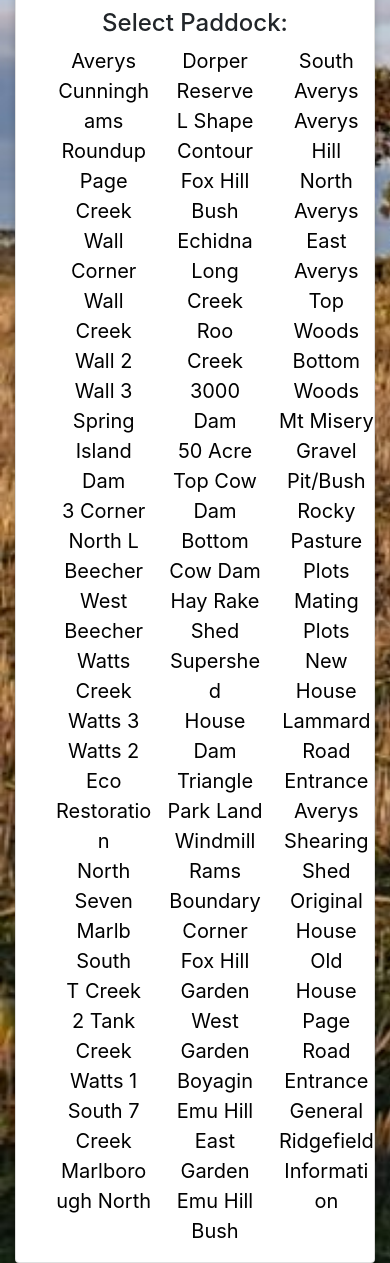
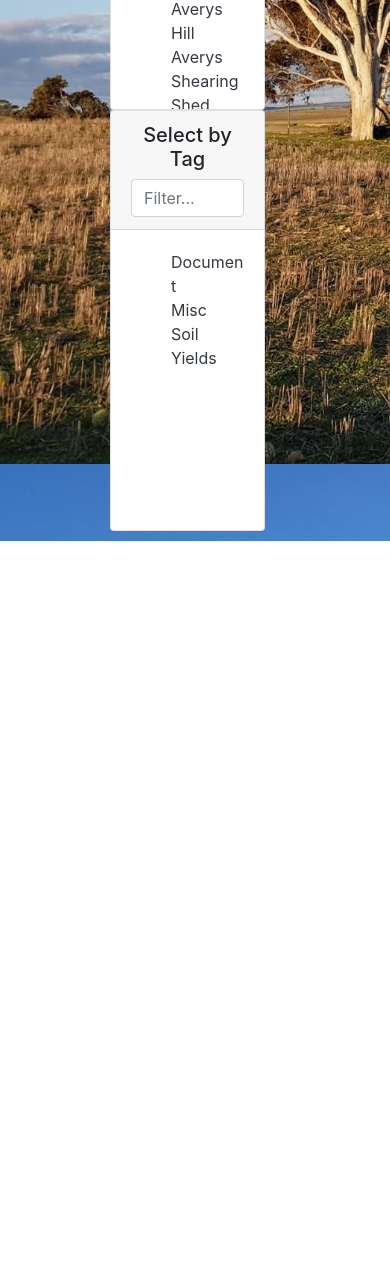
Before and after one commit to demstar16/Ridgefield-Farm-Database, a Django app: page / in a window 390 px wide. Shown: the part 1444-2707 px from the top of the page. After the commit the page ends 1985 px from the top, so only its background shows below. Run offline with Django 4.2, Linux system fonts and the light colour scheme; a user stored in the database is signed in; data comes from the database, SQL or seed files in the repository; data that the repository does not hold is empty; some libraries are stand-ins or nearby versions.

Commit message:
+index page refresh

```diff
--- a/Webapp/ridgefield/core/static/core/style.css
+++ b/Webapp/ridgefield/core/static/core/style.css
@@ -8,14 +8,41 @@
 }
 
 #map-display {
-    margin: 10px;
     background-image: url("map.png");
-    background-size: 100%;
-    height: 1070px;
+    background-size: cover;
+    padding-left: 0%;
+    margin-left: 0%;
+    height: 100%;
 }
 
 #map-container {
     text-align: center;
+    margin: 0px 60px;
+    height: 900px;
+    background-color: rgba(0, 0, 0, 0.4);
+    border-radius: 8px;
+}
+
+#index-tag-column,
+#index-paddock-column {
+    height: 300px;
+    overflow-y: scroll;
+    text-align: left;
+}
+
+#index-recent-column {
+    text-align: left;
+    overflow-x: scroll;
+    padding: 0px;
+    height:280px;
+}
+
+#index-uploaded-column {
+    text-align: left;
+    overflow-x: scroll;
+    overflow-y: scroll;
+    padding: 0px;
+    height:470px;
 }
 
 .form-container {
--- a/Webapp/ridgefield/core/templates/core/index.html
+++ b/Webapp/ridgefield/core/templates/core/index.html
@@ -6,40 +6,103 @@
 </form>
 
 {% block content %}
-<div class="container">
-  <div id="index-search" class="shadowed">
-  <form method="GET" action="{% url 'search' %}">
-  <div class="input-group mb-3">
-    <input type="text" class="form-control" name="q" placeholder="Search">
-    <div class="input-group-append">
-      <button class="btn btn-primary" type="submit">Go</button>
-    </div>
-  </div>
-  </form>
-  </div>
-</div>
-<div class="container">
-  <div class="card shadowed">
+<div class="container-fluid">
+  <div>
     <div id="map-container">
-      <h5>Select by Paddock</h5>
-      <h5>or
-        <a href="{% url 'browse' %}">
-          <button class="btn btn-primary">Browse All</button>
-        </a>
-      </h5>
-        <div id="map-display"></div>
-      <h4>Select Paddock:</h4>
-      <span class="text1">
-        <ul style="columns: 3;
-      -webkit-columns: 3;
-      -moz-columns: 3; list-style-type: none;">
-      {% for paddock in paddocks %}
-      <li></li><a id="list1" href="{% url 'browse' paddock.id %}">{{paddock.name}}</a></li>
-      {% endfor %}</ul>
-      </span>
+      <div class="row card-body" style="padding: 10px 50px;">
+        <div class="col-sm-2" style="padding-right: 0px;">
+          <div class="card">
+            <div class="card-header">
+              <h5>Recently Updated Files</h5>
+            </div>
+            <div class="card-body" id="index-recent-column">
+              <table class="table table-bordered">
+                <tbody>
+                  {% for file in files %}
+                  <tr>
+                    <td><a href="{% url 'file' file.id %}" class="text-dark">{{file.name}}</a></td>
+                  </tr>
+                  {% endfor %}
+                </tbody>
+              </table>
+            </div>
+          </div>
+          <div class="card">
+            <div class="card-header">
+              <h5>My Uploaded Files</h5>
+            </div>
+            <div class="card-body" id="index-uploaded-column">
+              <table class="table">
+                <tbody>
+                  {% for upload in uploads %}
+                  <tr>
+                    <td><a href="{% url 'file' upload.id %}" class="text-dark">{{upload.name}}</a></td>
+                  </tr>
+                  {% endfor %}
+                </tbody>
+              </table>
+            </div>
+          </div>
+        </div>
+        <div class="col-sm-8" style="padding-left: 0px; padding-right: 0px;"><div id="map-display"></div></div>
+        <div class="col-sm-2" style="padding-left: 0px;">
+          <div class="card">
+            <div class="card-header">
+              <a href="{% url 'browse' %}">
+                <button class="btn btn-lg btn-primary">Browse All Files</button>
+              </a>
+            </div>
+          </div>
+          <div class="card">
+            <div class="card-header">
+              <h5>Select by Paddock</h5>
+              <input class="form-control" id="paddock-filter" type="text" placeholder="Filter...">
+            </div>
+            <div class="card-body" id="index-paddock-column">
+              <ul style="list-style-type: none;" id="paddock-list">
+                {% for paddock in paddocks %}
+                  <li><a href="{% url 'paddock' paddock.id %}" class="text-dark">
+                    {{paddock.name}}</a></li>
+                {% endfor %}
+              </ul>
+            </div>
+          </div>
+          <div class="card">
+            <div class="card-header">
+              <h5>Select by Tag</h5>
+              <input class="form-control" id="tag-filter" type="text" placeholder="Filter...">
+            </div>
+            <div class="card-body" id="index-tag-column">
+              <ul style="list-style-type: none;" id="tag-list">
+                {% for tag in tags %}
+                  <li><a href="{% url 'tag' tag.id %}" class="text-dark">{{tag.name}}</a></li>
+                {% endfor %}
+              </ul>
+            </div>
+          </div>
+        </div>
     </div>
   </div>
 </div>
 
+<script>
+  $(document).ready(function(){
+    $("#paddock-filter").on("keyup", function() {
+      var value = $(this).val().toLowerCase();
+      $("#paddock-list li").filter(function() {
+        $(this).toggle($(this).text().toLowerCase().indexOf(value) > -1)
+      });
+    });
+  });
+
+  $(document).ready(function(){
+    $("#tag-filter").on("keyup", function() {
+      var value = $(this).val().toLowerCase();
+      $("#tag-list li").filter(function() {
+        $(this).toggle($(this).text().toLowerCase().indexOf(value) > -1)
+      });
+    });
+  });
+</script>
 
 {% endblock %}
--- a/Webapp/ridgefield/core/urls.py
+++ b/Webapp/ridgefield/core/urls.py
@@ -6,6 +6,7 @@
     path('profile/<str:pk>/', views.viewProfile, name="profile"),
     path('search/', views.search, name="search"),
     path('browse/', views.browse, name="browse"),
-    path('browse/<str:pk>/', views.byPaddock, name="browse"),
+    path('paddock/<str:pk>/', views.byPaddock, name="paddock"),
+    path('tag/<str:pk>/', views.byTag, name="tag"),
     path('recently_deleted/', views.viewRecentlyDeleted, name="recently_deleted"),
 ]
--- a/Webapp/ridgefield/core/views.py
+++ b/Webapp/ridgefield/core/views.py
@@ -1,6 +1,6 @@
 from django.shortcuts import render, redirect
 from accounts.models import User
-from files.models import Paddock, File
+from files.models import Paddock, File, Tag
 from django.db.models import Q
 from django.contrib.auth.decorators import login_required
 
@@ -8,8 +8,10 @@
 @login_required(login_url='accounts/login')
 def index(request):
     paddocks = Paddock.objects.all()
+    tags = Tag.objects.all()
     files = File.objects.all()[0:5]
-    context = {'paddocks': paddocks, 'files': files}
+    uploads = File.objects.filter(uploader=request.user)
+    context = {'paddocks': paddocks, 'tags': tags, 'files': files, 'uploads': uploads}
     return render(request, 'core/index.html', context)
 
 @login_required(login_url='accounts/login')
@@ -23,17 +25,14 @@
     q = request.GET.get('q')
     files = File.objects.all().filter(deleted=0)
     heading = "Results for: "
-    showpaddock = True
-    context = {'files': files, 'showpaddock': showpaddock,
-        'heading': heading, 'heading_param': q, 'query': q}
+    context = {'files': files, 'heading': heading, 'heading_param': q, 'query': q}
     return render(request, 'core/browse.html', context)
 
 @login_required(login_url='accounts/login')
 def browse(request):
     files = File.objects.all().filter(deleted=0)
     heading = "All Files"
-    showpaddock = True
-    context = {'files': files, 'showpaddock': showpaddock, 'heading': heading}
+    context = {'files': files, 'heading': heading}
     return render(request, 'core/browse.html', context)
 
 @login_required(login_url='accounts/login')
@@ -41,9 +40,16 @@
     paddock = Paddock.objects.get(id=pk)
     files = File.objects.filter(paddocks=pk)
     heading = "Paddock: "
-    showpaddock = False
-    context = {'files': files, 'showpaddock': showpaddock,
-        'heading': heading, 'heading_param': paddock}
+    context = {'files': files, 'heading': heading, 'heading_param': paddock}
+    return render(request, 'core/browse.html', context)
+
+@login_required(login_url='accounts/login')
+def byTag(request, pk):
+    tag = Tag.objects.get(id=pk)
+    files = File.objects.filter(tags=pk)
+    heading = "Tag: "
+    showpaddock = True
+    context = {'files': files, 'heading': heading, 'heading_param': tag}
     return render(request, 'core/browse.html', context)
 
 
--- a/Webapp/ridgefield/files/models.py
+++ b/Webapp/ridgefield/files/models.py
@@ -5,6 +5,9 @@
 # Create your models here.
 class Paddock(models.Model):
     name = models.CharField(max_length=50)
+
+    class Meta:
+        ordering = ['name']
 
     def __str__(self):
         return self.name
--- a/Webapp/ridgefield/files/templates/file.html
+++ b/Webapp/ridgefield/files/templates/file.html
@@ -28,7 +28,9 @@
                             <td>
                                 <h5>
                                     {% for tag in file.tags.all %}
+                                    <a href="{% url 'tag' tag.id %}" data-toggle="tooltip" title="View all files with tag" data-placement="bottom">
                                         <span class="badge badge-dark">{{tag.name}}</span>
+                                    </a>
                                     {% endfor %}
                                 </h5>
                             </td>
@@ -38,7 +40,7 @@
                             <td>
                                 <h5>
                                     {% for paddock in file.paddocks.all %}
-                                        <a href="{% url 'browse' paddock.id %}" data-toggle="tooltip" title="View all files for paddock" data-placement="bottom">
+                                        <a href="{% url 'paddock' paddock.id %}" data-toggle="tooltip" title="View all files for paddock" data-placement="bottom">
                                             <span class="badge badge-light">{{paddock.name}}</span>
                                         </a>
                                     {% endfor %}
```
Also changed, not shown: Webapp/ridgefield/core/templates/core/browse.html (+6 -7 lines), 1 other file.
